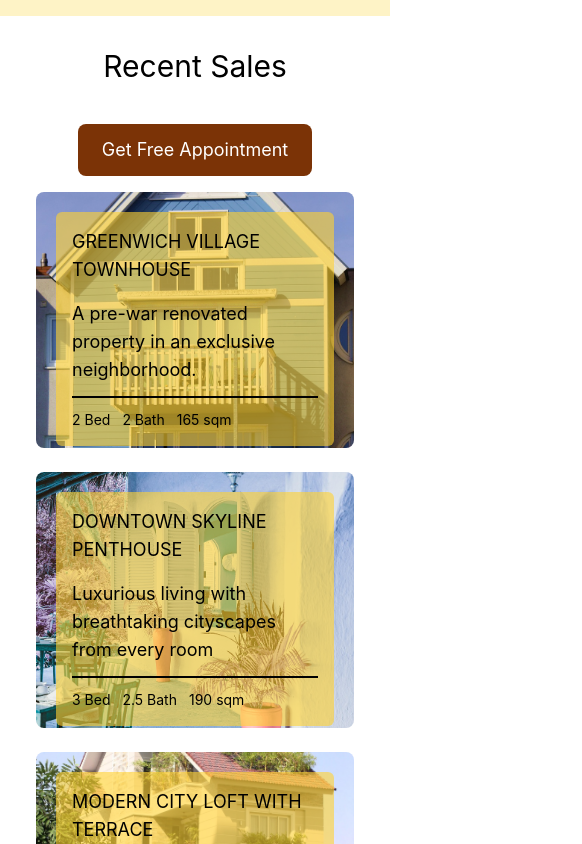
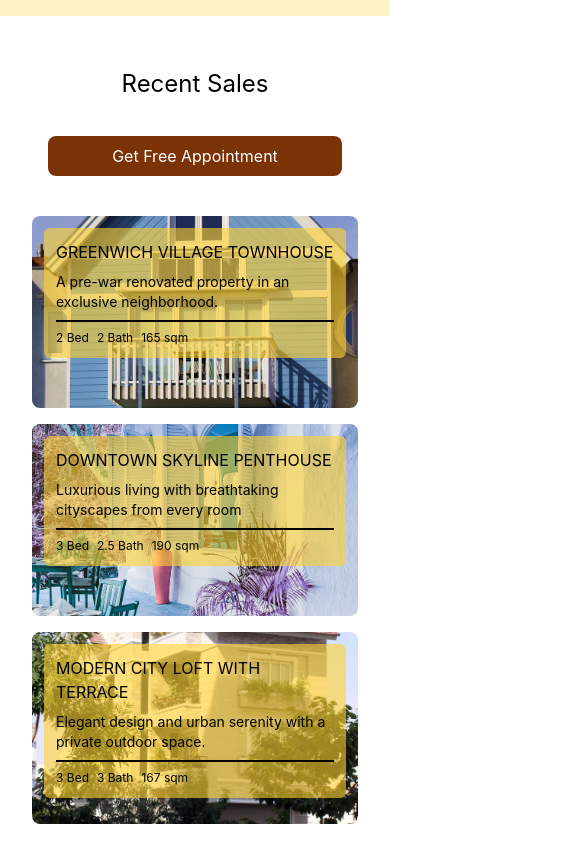
Before and after one commit to acquah-forever/my-realEstate, a React (Vite) app: page / in a window 390 px wide. Shown: the part 6880-7724 px from the top of the page, 582 px wide, since content can reach past the window. Built offline with nearby package versions, Linux system fonts and the light colour scheme.

Commit message:
downloaded Footer from daisy ui

```diff
--- /dev/null
+++ b/src/components/Footer.jsx
@@ -0,0 +1,79 @@
+import React from 'react'
+
+const Footer = () => {
+    return (
+        <div className="mt-16">
+            <footer className="footer bg-gradient-to-r from-slate-800 to-slate-900 text-slate-300 p-6 sm:p-8 md:p-10 lg:p-12">
+                <div className="container mx-auto">
+                    <div className="grid grid-cols-1 sm:grid-cols-2 lg:grid-cols-4 gap-8">
+                        {/* Company Info */}
+                        <div className="lg:col-span-1">
+                            <h6 className="footer-title text-white text-lg sm:text-xl mb-4">RealEstate Pro</h6>
+                            <p className="text-sm sm:text-base leading-relaxed mb-4">
+                                Your trusted partner in finding the perfect property. We make real estate dreams come true.
+                            </p>
+                            <div className="flex space-x-4">
+                                <a href="#" className="text-slate-400 hover:text-white transition-colors duration-300">
+                                    <svg xmlns="http://www.w3.org/2000/svg" width="20" height="20" viewBox="0 0 24 24" className="fill-current">
+                                        <path d="M24 4.557c-.883.392-1.832.656-2.828.775 1.017-.609 1.798-1.574 2.165-2.724-.951.564-2.005.974-3.127 1.195-.897-.957-2.178-1.555-3.594-1.555-3.179 0-5.515 2.966-4.797 6.045-4.091-.205-7.719-2.165-10.148-5.144-1.29 2.213-.669 5.108 1.523 6.574-.806-.026-1.566-.247-2.229-.616-.054 2.281 1.581 4.415 3.949 4.89-.693.188-1.452.232-2.224.084.626 1.956 2.444 3.379 4.6 3.419-2.07 1.623-4.678 2.348-7.29 2.04 2.179 1.397 4.768 2.212 7.548 2.212 9.142 0 14.307-7.721 13.995-14.646.962-.695 1.797-1.562 2.457-2.549z"/>
+                                    </svg>
+                                </a>
+                                <a href="#" className="text-slate-400 hover:text-white transition-colors duration-300">
+                                    <svg xmlns="http://www.w3.org/2000/svg" width="20" height="20" viewBox="0 0 24 24" className="fill-current">
+                                        <path d="M19.615 3.184c-3.604-.246-11.631-.245-15.23 0-3.897.266-4.356 2.62-4.385 8.816.029 6.185.484 8.549 4.385 8.816 3.6.245 11.626.246 15.23 0 3.897-.266 4.356-2.62 4.385-8.816-.029-6.185-.484-8.549-4.385-8.816zm-10.615 12.816v-8l8 3.993-8 4.007z"/>
+                                    </svg>
+                                </a>
+                                <a href="#" className="text-slate-400 hover:text-white transition-colors duration-300">
+                                    <svg xmlns="http://www.w3.org/2000/svg" width="20" height="20" viewBox="0 0 24 24" className="fill-current">
+                                        <path d="M9 8h-3v4h3v12h5v-12h3.642l.358-4h-4v-1.667c0-.955.192-1.333 1.115-1.333h2.885v-5h-3.808c-3.596 0-5.192 1.583-5.192 4.615v3.385z"/>
+                                    </svg>
+                                </a>
+                            </div>
+                        </div>
+
+                        {/* Services */}
+                        <nav className="lg:col-span-1">
+                            <h6 className="footer-title text-white text-base sm:text-lg mb-4">Services</h6>
+                            <a className="link link-hover text-sm sm:text-base hover:text-white transition-colors duration-300 block mb-2">Selling</a>
+                            <a className="link link-hover text-sm sm:text-base hover:text-white transition-colors duration-300 block mb-2">Buying</a>
+                            <a className="link link-hover text-sm sm:text-base hover:text-white transition-colors duration-300 block mb-2">Investing</a>
+                            <a className="link link-hover text-sm sm:text-base hover:text-white transition-colors duration-300 block mb-2">Leasing</a>
+                        </nav>
+
+                        {/* Company */}
+                        <nav className="lg:col-span-1">
+                            <h6 className="footer-title text-white text-base sm:text-lg mb-4">Company</h6>
+                            <a className="link link-hover text-sm sm:text-base hover:text-white transition-colors duration-300 block mb-2">About us</a>
+                            <a className="link link-hover text-sm sm:text-base hover:text-white transition-colors duration-300 block mb-2">Contact</a>
+                            <a className="link link-hover text-sm sm:text-base hover:text-white transition-colors duration-300 block mb-2">Jobs</a>
+                            <a className="link link-hover text-sm sm:text-base hover:text-white transition-colors duration-300 block mb-2">Press kit</a>
+                        </nav>
+
+                        {/* Contact Info */}
+                        <nav className="lg:col-span-1">
+                            <h6 className="footer-title text-white text-base sm:text-lg mb-4">Get In Touch</h6>
+                            <p className="text-sm sm:text-base mb-2">📧 info@realestatepro.com</p>
+                            <p className="text-sm sm:text-base mb-2">📞 +1 (555) 123-4567</p>
+                            <p className="text-sm sm:text-base mb-4">📍 123 Real Estate Ave, City, State</p>
+                            <button className="btn btn-primary btn-sm sm:btn-md w-full sm:w-auto">Contact Us</button>
+                        </nav>
+                    </div>
+
+                    {/* Bottom Section */}
+                    <div className="divider my-8"></div>
+                    <div className="flex flex-col sm:flex-row justify-between items-center">
+                        <p className="text-xs sm:text-sm text-slate-400">
+                            © 2024 RealEstate Pro. All rights reserved.
+                        </p>
+                        <div className="flex space-x-4 mt-4 sm:mt-0">
+                            <a className="link link-hover text-xs sm:text-sm text-slate-400 hover:text-white transition-colors duration-300">Privacy Policy</a>
+                            <a className="link link-hover text-xs sm:text-sm text-slate-400 hover:text-white transition-colors duration-300">Terms of Service</a>
+                        </div>
+                    </div>
+                </div>
+            </footer>
+        </div>
+    )
+}
+
+export default Footer
--- a/src/components/Home.jsx
+++ b/src/components/Home.jsx
@@ -14,6 +14,7 @@ import RecentSales from './RecentSales'
 import { Comments } from './ClientComments'
 import Reviews from './Reviews'
 import Form from './Form'
+import Footer from './Footer'
 
 const Home = () => {
   return (
@@ -65,6 +66,9 @@ const Home = () => {
       <div className='min-h-screen p-10'>
         <Form />
       </div>
+      <div>
+        <Footer />
+      </div>
 
     </div>
   )
--- a/src/components/RecentSales.jsx
+++ b/src/components/RecentSales.jsx
@@ -5,31 +5,31 @@ import House3 from '../assets/buildings/house3.jpg'
 
 const RecentSales = () => {
     return (
-        <div className='flex flex-col lg:flex-row lg:justify-between px-5 lg:px-10'>
+        <div className='flex flex-col lg:flex-row lg:justify-between px-4 sm:px-5 lg:px-10 py-5'>
 
 
-            <div className='p-4 lg:w-1/3 flex flex-col'>
-                <h1 className='text-3xl sm:text-4xl text-center lg:text-left'>Recent Sales</h1>
+            <div className='p-4 lg:w-1/3 flex flex-col mb-6 lg:mb-0'>
+                <h1 className='text-2xl sm:text-3xl md:text-4xl lg:text-5xl xl:text-6xl text-center lg:text-left mb-4'>Recent Sales</h1>
 
                 <div className='mt-5 flex justify-center lg:justify-start'>
-                    <button className='cursor-pointer text-white text-lg sm:text-xl bg-amber-900 px-6 py-3 rounded-lg mt-5'>
+                    <button className='cursor-pointer text-white text-base sm:text-lg md:text-xl lg:text-2xl xl:text-3xl bg-amber-900 px-4 sm:px-6 py-2 sm:py-3 rounded-lg w-full sm:w-auto'>
                         Get Free Appointment
                     </button>
                 </div>
             </div>
 
 
-            <div className='grid grid-cols-1 sm:grid-cols-2 lg:grid-cols-3 gap-6 lg:w-2/3'>
+            <div className='grid grid-cols-1 md:grid-cols-2 lg:grid-cols-3 gap-4 sm:gap-6 lg:w-2/3'>
 
 
                 <div className='relative'>
-                    <img className='w-full h-64 sm:h-72 lg:h-140 object-cover rounded-lg' src={House1} alt='house1' />
+                    <img className='w-full h-48 sm:h-64 md:h-72 lg:h-140 object-cover rounded-lg' src={House1} alt='house1' />
 
-                    <div className='absolute top-5 left-5 right-5 bg-amber-300/60 p-4 rounded-md'>
-                        <h1 className='mb-4 text-lg sm:text-xl'>GREENWICH VILLAGE TOWNHOUSE</h1>
-                        <h2 className='mb-3 text-lg sm:text-xl'>A pre-war renovated property in an exclusive neighborhood.</h2>
-                        <div className='border-t-2 mb-3'></div>
-                        <div className='flex flex-wrap gap-3 text-sm'>
+                    <div className='absolute top-3 sm:top-5 left-3 sm:left-5 right-3 sm:right-5 bg-amber-300/60 p-3 sm:p-4 rounded-md'>
+                        <h1 className='mb-2 sm:mb-4 text-base sm:text-lg md:text-xl lg:text-2xl xl:text-3xl'>GREENWICH VILLAGE TOWNHOUSE</h1>
+                        <h2 className='mb-2 sm:mb-3 text-sm sm:text-base md:text-lg lg:text-xl xl:text-2xl'>A pre-war renovated property in an exclusive neighborhood.</h2>
+                        <div className='border-t-2 mb-2 sm:mb-3'></div>
+                        <div className='flex flex-wrap gap-2 sm:gap-3 text-xs sm:text-sm md:text-base lg:text-lg xl:text-xl'>
                             <h1>2 Bed</h1>
                             <h1>2 Bath</h1>
                             <h1>165 sqm</h1>
@@ -39,13 +39,13 @@ const RecentSales = () => {
 
 
                 <div className='relative'>
-                    <img className='w-full h-64 sm:h-72 lg:h-140 object-cover rounded-lg' src={House2} alt='house2' />
+                    <img className='w-full h-48 sm:h-64 md:h-72 lg:h-140 object-cover rounded-lg' src={House2} alt='house2' />
 
-                    <div className='absolute top-5 left-5 right-5 bg-amber-300/60 p-4 rounded-md'>
-                        <h1 className='mb-4 text-lg sm:text-xl'>DOWNTOWN SKYLINE PENTHOUSE</h1>
-                        <h2 className='mb-3 text-lg sm:text-xl'>Luxurious living with breathtaking cityscapes from every room</h2>
-                        <div className='border-t-2 mb-3'></div>
-                        <div className='flex flex-wrap gap-3 text-sm'>
+                    <div className='absolute top-3 sm:top-5 left-3 sm:left-5 right-3 sm:right-5 bg-amber-300/60 p-3 sm:p-4 rounded-md'>
+                        <h1 className='mb-2 sm:mb-4 text-base sm:text-lg md:text-xl lg:text-2xl xl:text-3xl'>DOWNTOWN SKYLINE PENTHOUSE</h1>
+                        <h2 className='mb-2 sm:mb-3 text-sm sm:text-base md:text-lg lg:text-xl xl:text-2xl'>Luxurious living with breathtaking cityscapes from every room</h2>
+                        <div className='border-t-2 mb-2 sm:mb-3'></div>
+                        <div className='flex flex-wrap gap-2 sm:gap-3 text-xs sm:text-sm md:text-base lg:text-lg xl:text-xl'>
                             <h1>3 Bed</h1>
                             <h1>2.5 Bath</h1>
                             <h1>190 sqm</h1>
@@ -55,13 +55,13 @@ const RecentSales = () => {
 
 
                 <div className='relative'>
-                    <img className='w-full h-64 sm:h-72 lg:h-140 object-cover rounded-lg' src={House3} alt='house3' />
+                    <img className='w-full h-48 sm:h-64 md:h-72 lg:h-140 object-cover rounded-lg' src={House3} alt='house3' />
 
-                    <div className='absolute top-5 left-5 right-5 bg-amber-300/60 p-4 rounded-md'>
-                        <h1 className='mb-4 text-lg sm:text-xl'>MODERN CITY LOFT WITH TERRACE</h1>
-                        <h2 className='mb-3 text-lg sm:text-xl'>Elegant design and urban serenity with a private outdoor space.</h2>
-                        <div className='border-t-2 mb-3'></div>
-                        <div className='flex flex-wrap gap-3 text-sm'>
+                    <div className='absolute top-3 sm:top-5 left-3 sm:left-5 right-3 sm:right-5 bg-amber-300/60 p-3 sm:p-4 rounded-md'>
+                        <h1 className='mb-2 sm:mb-4 text-base sm:text-lg md:text-xl lg:text-2xl xl:text-3xl'>MODERN CITY LOFT WITH TERRACE</h1>
+                        <h2 className='mb-2 sm:mb-3 text-sm sm:text-base md:text-lg lg:text-xl xl:text-2xl'>Elegant design and urban serenity with a private outdoor space.</h2>
+                        <div className='border-t-2 mb-2 sm:mb-3'></div>
+                        <div className='flex flex-wrap gap-2 sm:gap-3 text-xs sm:text-sm md:text-base lg:text-lg xl:text-xl'>
                             <h1>3 Bed</h1>
                             <h1>3 Bath</h1>
                             <h1>167 sqm</h1>
```
Also changed, not shown: src/components/Form.jsx (+35 -35 lines), 1 other file (tests, documents, lock files or other folders).
